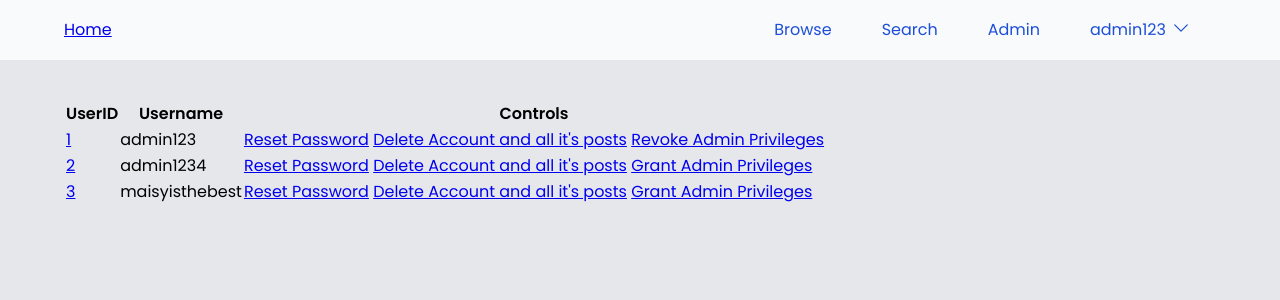
After one commit to Cyphix-GIT/Flask-Blog, a Flask app: page /admin/users in a window 1280 px wide. The commit adds this page. Shown: the top 300 px of the page. Run offline with Flask 2, Linux system fonts and the light colour scheme; a user stored in the database is signed in; data comes from the database, SQL or seed files in the repository; both versions use the stored data as it was after the commit; style sheets or scripts are compiled from the project's sources; some libraries are stand-ins or nearby versions.

Commit message:
Posts are now approved by admin
Posts are must be approved by an admin to be on the browse section

Added manage accounts for changing privilege level, resetting passwords and deleting accounts

```diff
--- a/main.py
+++ b/main.py
@@ -20,9 +20,6 @@ login.login_view = "login"
 ckeditor = CKEditor(app)
 
 
-
-
-
 def get_current_username():
     if current_user.is_authenticated:
         return current_user.username
@@ -32,7 +29,10 @@ def get_current_username():
 
 @app.route("/")
 def index():
-    return render_template("index.html", current_username=get_current_username(), page_title = "Home")
+    return render_template(
+        "index.html", current_username=get_current_username(), page_title="Home"
+    )
+
 
 @app.route("/login", methods=["GET", "POST"])
 def login():
@@ -44,7 +44,13 @@ def login():
                 login_user(user)
                 return redirect("/")
         return "<h1>Invalid username or password</h1>"
-    return render_template("login.html", form=form, current_username=get_current_username(), page_title = "Login")
+    return render_template(
+        "login.html",
+        form=form,
+        current_username=get_current_username(),
+        page_title="Login",
+    )
+
 
 @app.route("/register", methods=["GET", "POST"])
 def register():
@@ -66,7 +72,9 @@ def register():
         db.session.add(user)
         db.session.commit()
         return redirect("/login")
-    return render_template("register.html", message=message, form=form, page_title = "Register")
+    return render_template(
+        "register.html", message=message, form=form, page_title="Register"
+    )
 
 
 @app.route("/logout")
@@ -83,41 +91,72 @@ def create():
         user_input = str(request.args.get("user_input")).lower().replace(" ", "-")
         if PostModel.query.filter_by(slug=user_input).first():
             response = jsonify("True")
-            response. status_code = 200
+            response.status_code = 200
             return response
 
-
     form = BlogForm()
-    if form.validate_on_submit(): #Change me
-        post = PostModel(title=form.title.data, slug=form.slug.data.lower().replace(" ","-"), content=form.content.data, author=current_user.username)
+    if form.validate_on_submit():  # Change me
+        post = PostModel(
+            title=form.title.data,
+            slug=form.slug.data.lower().replace(" ", "-"),
+            content=form.content.data,
+            author=current_user.username,
+        )
         db.session.add(post)
         db.session.commit()
         return redirect("/")
-    return render_template("create.html", form=form, current_username=get_current_username(), page_title = "Create Post")
+    return render_template(
+        "create.html",
+        form=form,
+        current_username=get_current_username(),
+        page_title="Create Post",
+    )
+
 
 @app.route("/my-posts")
 def my_posts():
-    posts = PostModel.query.filter_by(author=get_current_username()).order_by(desc(PostModel.created_at)).all()
-    return render_template("my-posts.html", posts=posts, current_username=get_current_username(), page_title = "My Posts")
+    posts = (
+        PostModel.query.filter_by(author=get_current_username())
+        .order_by(desc(PostModel.created_at))
+        .all()
+    )
+    return render_template(
+        "my-posts.html",
+        posts=posts,
+        current_username=get_current_username(),
+        page_title="My Posts",
+    )
+
 
 @app.route("/edit/<slug>", methods=["GET", "POST"])
 @login_required
 def edit(slug):
     post = PostModel.query.filter_by(slug=slug).first()
-    if post.author != get_current_username() and current_user.privilege_level != "Admin":
+    if (
+        post.author != get_current_username()
+        and current_user.privilege_level != "Admin"
+    ):
         return redirect("/")
 
     form = BlogForm()
-    if form.validate_on_submit(): #Change me
+    if form.validate_on_submit():  # Change me
         edit = PostModel.query.filter_by(slug=slug).first()
         edit.title = form.title.data
-        edit.slug = slug=form.slug.data.lower().replace(" ","-")
+        edit.slug = slug = form.slug.data.lower().replace(" ", "-")
         edit.content = form.content.data
+        edit.status = "Draft"
         db.session.add(edit)
         db.session.commit()
         return redirect("/my-posts")
     form.content.data = post.content
-    return render_template("edit.html", post=post, form=form, current_username=get_current_username(), page_title = f"Edit {post.title}")
+    return render_template(
+        "edit.html",
+        post=post,
+        form=form,
+        current_username=get_current_username(),
+        page_title=f"Edit {post.title}",
+    )
+
 
 @app.route("/delete/<id>")
 @login_required
@@ -130,17 +169,34 @@ def delete(id):
     else:
         return redirect("/")
 
+
 @app.route("/posts")
 def browse():
-    posts = PostModel.query.order_by(desc(PostModel.created_at)).all()
-    return render_template("browse_posts.html", posts=posts, current_username=get_current_username(), page_title = "Browse Posts")
+    posts = (
+        PostModel.query.filter_by(status="Published")
+        .order_by(desc(PostModel.created_at))
+        .all()
+    )
+    return render_template(
+        "browse_posts.html",
+        posts=posts,
+        current_username=get_current_username(),
+        page_title="Browse Posts",
+    )
+
 
 @app.route("/posts/<slug>")
 def view_post(slug):
     post = PostModel.query.filter_by(slug=slug).first()
-    if post.status == "Draft":
-        return render_template("post.html", post=post, current_username=get_current_username(), page_title = post.title)
+    if post.status == "Published":
+        return render_template(
+            "post.html",
+            post=post,
+            current_username=get_current_username(),
+            page_title=post.title,
+        )
     return redirect("/")
+
 
 @app.route("/posts/<slug>/change-status")
 def change_status(slug):
@@ -157,5 +213,95 @@ def change_status(slug):
         return redirect("/")
 
 
+@app.route("/posts/<slug>/publish")
+def publish_post(slug):
+    if current_user.privilege_level == "Admin":
+        post = PostModel.query.filter_by(slug=slug).first()
+        post.status = "Published"
+        db.session.add(post)
+        db.session.commit()
+        return redirect("/admin/review-posts")
+    else:
+        return redirect("/")
+
+
+@app.route("/admin/review-posts")
+@login_required
+def review_posts():
+    if current_user.privilege_level == "Admin":
+        posts = (
+            PostModel.query.filter_by(status="Review")
+            .order_by(desc(PostModel.created_at))
+            .all()
+        )
+        return render_template(
+            "review-posts.html",
+            posts=posts,
+            current_username=get_current_username(),
+            page_title="Review Posts",
+        )
+    else:
+        return redirect("/")
+
+
+@app.route("/admin/users")
+@login_required
+def manage_accounts():
+    if current_user.privilege_level == "Admin":
+        users = UserModel.query.all()
+        return render_template(
+            "manage-accounts.html",
+            users=users,
+            current_username=get_current_username(),
+            page_title="Users",
+        )
+    else:
+        return redirect("/")
+
+
+@app.route("/admin/users/<id>/reset-password")
+@login_required
+def reset_password(id):
+    if current_user.privilege_level == "Admin":
+        user = UserModel.query.filter_by(id=id).first()
+        user.set_password("password")
+        db.session.add(user)
+        db.session.commit()
+        return redirect("/admin/users")
+    else:
+        return redirect("/")
+
+
+@app.route("/admin/users/<id>/delete")
+@login_required
+def delete_account(id):
+    if current_user.privilege_level == "Admin":
+        user = UserModel.query.filter_by(id=id).first()
+        db.session.delete(user)
+        posts = PostModel.query.filter_by(author=user.username).all()
+        for post in posts:
+            db.session.delete(post)
+        db.session.commit()
+        return redirect("/admin/users")
+    else:
+        return redirect("/")
+
+
+@app.route("/admin/users/<id>/change-privilege")
+@login_required
+def change_privilege(id):
+    if current_user.privilege_level == "Admin":
+        user = UserModel.query.filter_by(id=id).first()
+        if user.privilege_level == "Admin":
+            user.privilege_level = "User"
+        else:
+            user.privilege_level = "Admin"
+        db.session.add(user)
+        db.session.commit()
+        return redirect("/admin/users")
+    else:
+        return redirect("/")
+
+
 if __name__ == "__main__":
     app.run(host="0.0.0.0", port=8080)
--- a/templates/base.html
+++ b/templates/base.html
@@ -25,7 +25,17 @@
             <a class="nav__list-link" href="#">Search</a>
           </li>
           {% if current_user.privilege_level == "Admin" %}
-          Add stuff in here
+          <li class="nav__list-item">
+            <div class="dropdown">
+              <button class="dropbtn">Admin</button>
+              <div class="dropdown-content">
+                <a href="{{url_for("manage_accounts")}}">Manage Accounts</a>
+                <a href="#">Manage Posts</a>
+                <a href="{{url_for("review_posts")}}">Review Posts</a>
+                <a href="{{url_for('logout')}}">Logout</a>
+              </div>
+            </div>
+          </li>
           {% endif %}
           {% if current_user.is_authenticated %}
           <li class="nav__list-item">
--- a/templates/login.html
+++ b/templates/login.html
@@ -6,17 +6,17 @@
       {{form.hidden_tag()}}
       <div class="text-field">
         <label>Username</label>
-            <br>
+        <br />
         {{form.username()}}
       </div>
       <div class="text-field">
         <label for="password">Password</label>
-            <br>
+        <br />
         {{ form.password() }}
       </div>
       <!-- <div class="true">Forgot Password?</div> -->
       <div class="error">{{message}}</div>
-        <input type="submit" value="Login">
+      <input type="submit" value="Login" />
       <div class="signupSec">
         Not a member? <a href="{{url_for('register')}}">Sign up</a>
       </div>
--- /dev/null
+++ b/templates/manage-accounts.html
@@ -0,0 +1,30 @@
+{% extends "base.html" %}{%block head%}{%endblock%}{% block body %}
+<div class="table-container">
+    <table class="table">
+      <tr>
+        <th class="table-heading">UserID</th>
+        <th class="table-heading">Username</th>
+        <th class="table-heading">Controls</th>
+      </tr>
+      {% for user in users %}
+      <tr>
+        <td><a href="#">{{user.id}}</a></td>
+        <td>{{user.username}}</td>
+        <td>
+          <a href="{{url_for("reset_password", id=user.id)}}">Reset Password</a>
+          <a href="{{url_for("delete_account", id=user.id)}}">Delete Account and all it's posts</a>
+          <a href="{{url_for("change_privilege", id=user.id)}}">
+          {% if user.privilege_level == "Admin" %}
+            Revoke Admin Privileges
+          {% else %}
+          Grant Admin Privileges
+          {% endif %}
+          </a>
+        </td>
+      </tr>
+      {% endfor %}
+    </table>
+
+  </div>
+
+{% endblock %}
--- a/templates/register.html
+++ b/templates/register.html
@@ -1,5 +1,4 @@
-{% extends "base.html" %}{%block head%}
-{%endblock%}{% block body %}
+{% extends "base.html" %}{%block head%} {%endblock%}{% block body %}
 <!-- <script>
     function validateForm() {
         var x = document.forms["myForm"]["username"].value;
@@ -29,7 +28,7 @@
       <label>Confirm Password</label>
     </div>
     <div class="error">{{message}}</div>
-        <input type="submit" value="Register">
+    <input type="submit" value="Register" />
     <div class="signupSec">
       Already have an account? <a href="{{url_for('login')}}">Login</a>
     </div>
--- a/templates/view_profile.html
+++ b/templates/view_profile.html
@@ -2,6 +2,4 @@
 
 <h1>View Profile</h1>
 
-
-
 {% endblock %}
```
Also changed, not shown: models.py (+14 -9 lines), static/css/stylesheet.scss (+12 -12 lines), static/js/main.js (+6 -6 lines), templates/index.html (+75 -27 lines), templates/post.html (+5 -5 lines), templates/review-posts.html (added, +21 -0 lines), instance/data.db. Lines whose indentation alone changed are shown as unchanged.
